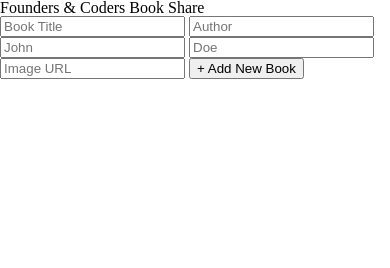
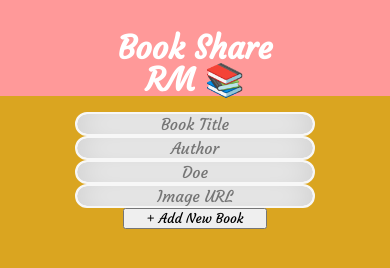
Before and after one commit to facn2/Book-Share-RM, a website: page public/index.html in a window 390 px wide. Drawn offline with Linux system fonts and the light colour scheme; files that its build step writes are made by us from their sources; no server answers; files whose address does not match are found by name.

Commit message:
adding css and make it moblie first relates #25

```diff
--- a/public/index.html
+++ b/public/index.html
@@ -4,26 +4,31 @@
 <head>
 	<meta charset="UTF-8">
 	<meta name="viewport" content="width=device-width, initial-scale=1, shrink-to-fit=no">
-	<title>Website Title</title>
 	<link href="./public/reset.css" rel="stylesheet" type="text/css">
 	<link href="./public/style.css" rel="stylesheet" type="text/css">
+	<link href="https://fonts.googleapis.com/css?family=Courgette" rel="stylesheet">
+	<title>Book Share RM 📚</title>
+
+	<section class="top">
+		<div class="top-center">
+			<h1 class="logo">Book Share RM 📚</h1>
+		</div>
+	</section>
 </head>
 
 <body>
-	<h2>Founders & Coders Book Share</h2>
-
 	<form class="form" action="/add-new-book" method="post">
 		<input type="text" name="book_title" value="" placeholder="Book Title">
 		<input type="text" name="author" value="" placeholder="Author">
-		<input type="text" name="first_name" value="" placeholder="John">
+		<!-- <input type="text" name="first_name" value="" placeholder="John"> -->
 		<input type="text" name="last_name" value="" placeholder="Doe">
 		<input type="text" name="img_url" value="" placeholder="Image URL">
 
-		<button type="submit" name="button">+ Add New Book</button>
+		<button type="submit" name="button" class="button">+ Add New Book</button>
 	</form>
 
 	<section>
-		<div id="library-container">
+		<div id="library-container" class="library-container">
 		</div>
 	</section>
 	<script src="./public/index.js">
--- a/public/style.css
+++ b/public/style.css
@@ -1,10 +1,50 @@
+
+html{
+  font-family: 'Courgette', cursive;
+}
+
+body {
+  background-color: goldenrod;
+  font-weight: bold;
+}
+
+.top {
+  height: 6em;
+  background-color: #ff9999;
+
+}
+
+.top-center {
+  color: white;
+  width: 20em;
+  height: 25em;
+  position: absolute;
+  left: 0;
+  right: 0;
+  margin: auto;
+  text-align: center;
+}
+
+.logo {
+  margin-top: 1em;
+  font-size: 2em;
+}
+
 .book_container{
-  width: 200px;
-  height: 400px;
+  width: 12.5em;
+  height: 25em;
   /*padding: 40px;*/
   position: relative;
   margin: 40px;
 }
+
+.library-container{
+  float: left;
+  display: flex;
+  flex-wrap: wrap;
+  justify-content: center;
+}
+
 
 .book_cover {
   width: 100%;
@@ -28,3 +68,63 @@
   left: 0px;
   /*visibility: ;*/
 }
+
+form {
+	max-width:25em;
+	margin: 1em auto;
+  display: flex;
+  flex-direction: column;
+  align-items: center;
+}
+
+input {
+	font-family: 'Courgette', cursive;
+	width: 100%;
+	/*padding: 0.2em;*/
+  font-size: 1rem;
+	/*outline: 0;*/
+  text-align: center;
+  border: 0.15em solid #F7F7F7;
+  border-radius: 3.5em;
+	box-shadow:inset 0 0 2em rgba(0, 0, 0, 0.2);
+}
+
+/*media*/
+
+@media (max-width: 400px) {
+  * {
+    margin: 0;
+    padding: 0;
+  }
+
+    .top{
+    height: 6em;
+    background-color: #ff9999;
+    }
+
+    .top-center {
+    color: white;
+    width: 10em;
+    height: 15em;
+    position: absolute;
+    left: 0;
+    right: 0;
+    margin: auto;
+    text-align: center;
+    }
+
+    .logo {
+    margin-top: 1em;
+    font-size: 2em;
+    }
+
+    form {
+	  max-width:15em;
+	  margin: 1em auto;
+    }
+
+    .button {
+      font-family: 'Courgette', cursive;
+      width: 60%;
+    }
+}
```
